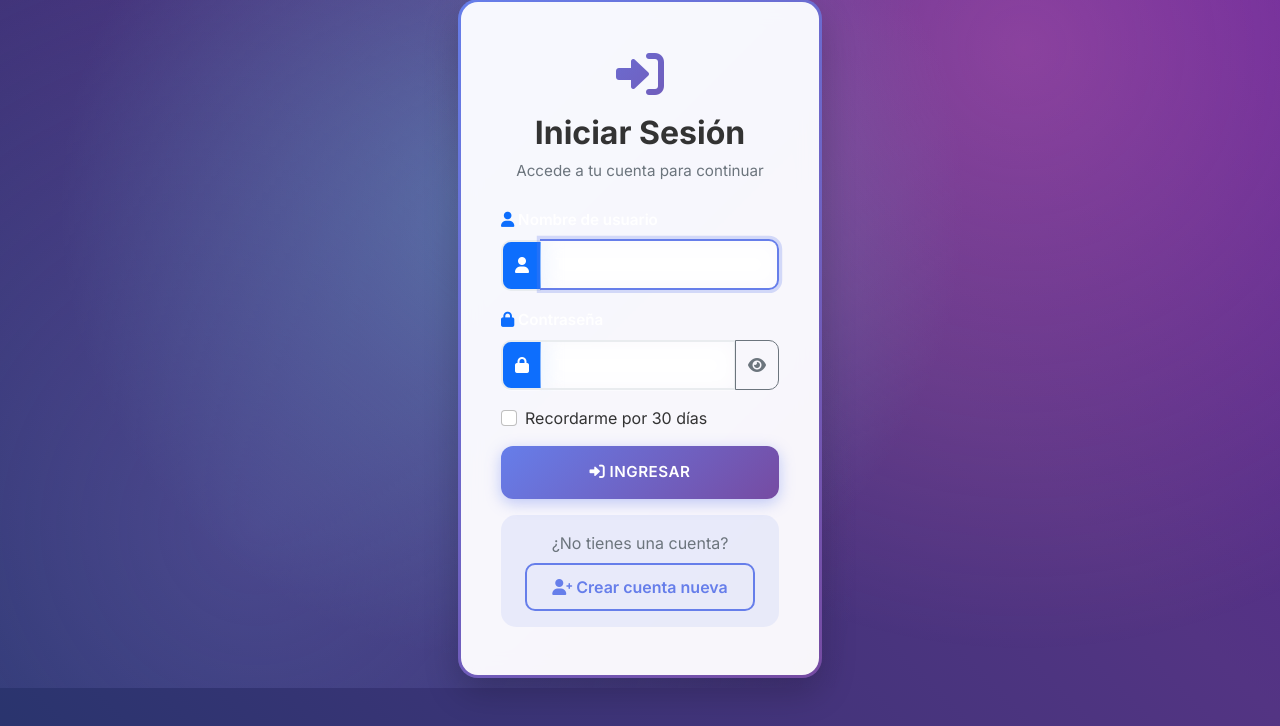
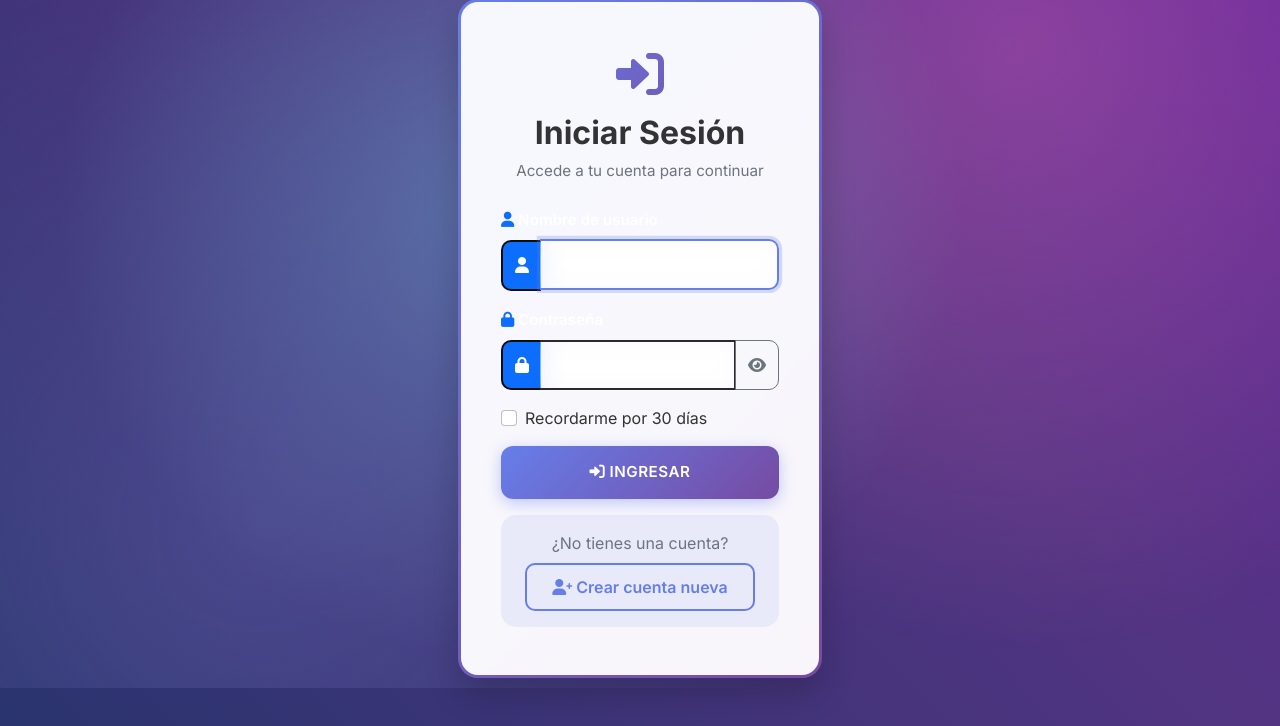
Before and after one commit to eliana-pro/PLATZI, a Django app: page /login/ in a window 1280 px wide. Shown: the part 112-838 px from the top of the page. Run offline with Django 5.2, Linux system fonts and the light colour scheme; some libraries are stand-ins or nearby versions.

Commit message:
accounts errores

```diff
--- a/platzi_store_App/accounts/templates/login.html
+++ b/platzi_store_App/accounts/templates/login.html
@@ -149,7 +149,7 @@
 }
 
 .form-control {
-  border: 2px solid #e9ecef;
+  border: 2px solid #2a2a2bff;
   border-radius: 10px;
   padding: 12px 15px;
   transition: all 0.3s ease;
@@ -163,7 +163,7 @@
 }
 
 .input-group-text {
-  border: 2px solid #e9ecef;
+  border: 2px solid #0b0c0cff;
   border-right: none;
   border-radius: 10px 0 0 10px;
 }
--- a/platzi_store_App/accounts/templates/register.html
+++ b/platzi_store_App/accounts/templates/register.html
@@ -244,7 +244,7 @@
 }
 
 .form-control {
-  border: 2px solid #e9ecef;
+  border: 2px solid #080a0cff;
   border-radius: 10px;
   padding: 12px 15px;
   transition: all 0.3s ease;
--- a/platzi_store_App/platzi_store_App/settings.py
+++ b/platzi_store_App/platzi_store_App/settings.py
@@ -53,6 +53,7 @@ MIDDLEWARE = [
     'django.contrib.messages.middleware.MessageMiddleware',
     'django.middleware.clickjacking.XFrameOptionsMiddleware',
 ]
+
 
 ROOT_URLCONF = 'platzi_store_App.urls'
 
--- a/platzi_store_App/products/urls.py
+++ b/platzi_store_App/products/urls.py
@@ -7,6 +7,7 @@ urlpatterns = [
     path('', views.products, name='products'),
     path('add/', views.add_product, name='add_product'),
     path('<int:product_id>/', views.product_detail, name='product_detail'),
+    path('products/', views.products, name='products_list'),
     path('<int:product_id>/edit/', views.edit_product, name='edit_product'),
     path('<int:product_id>/delete/', views.delete_product, name='delete_product'),
 ]
```
